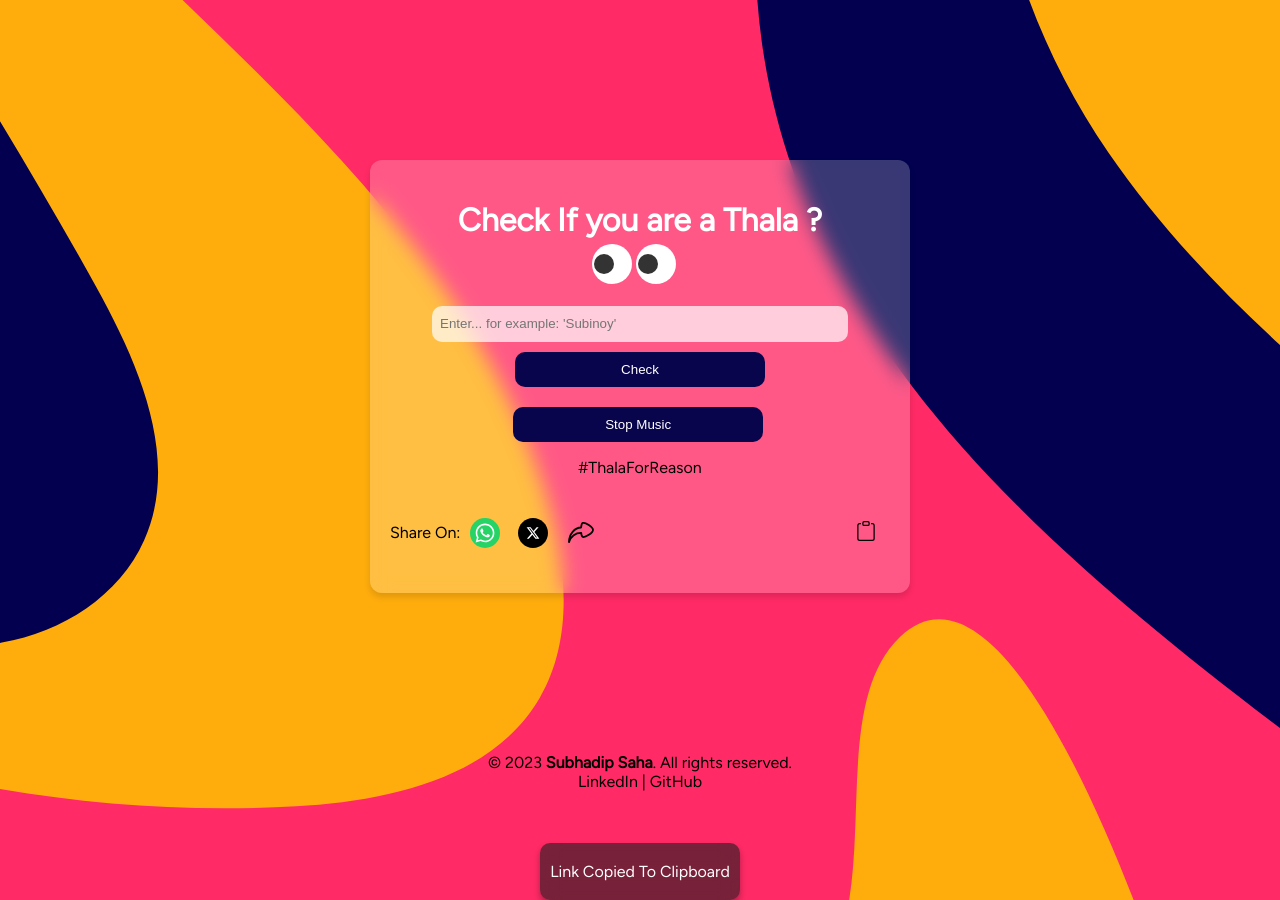
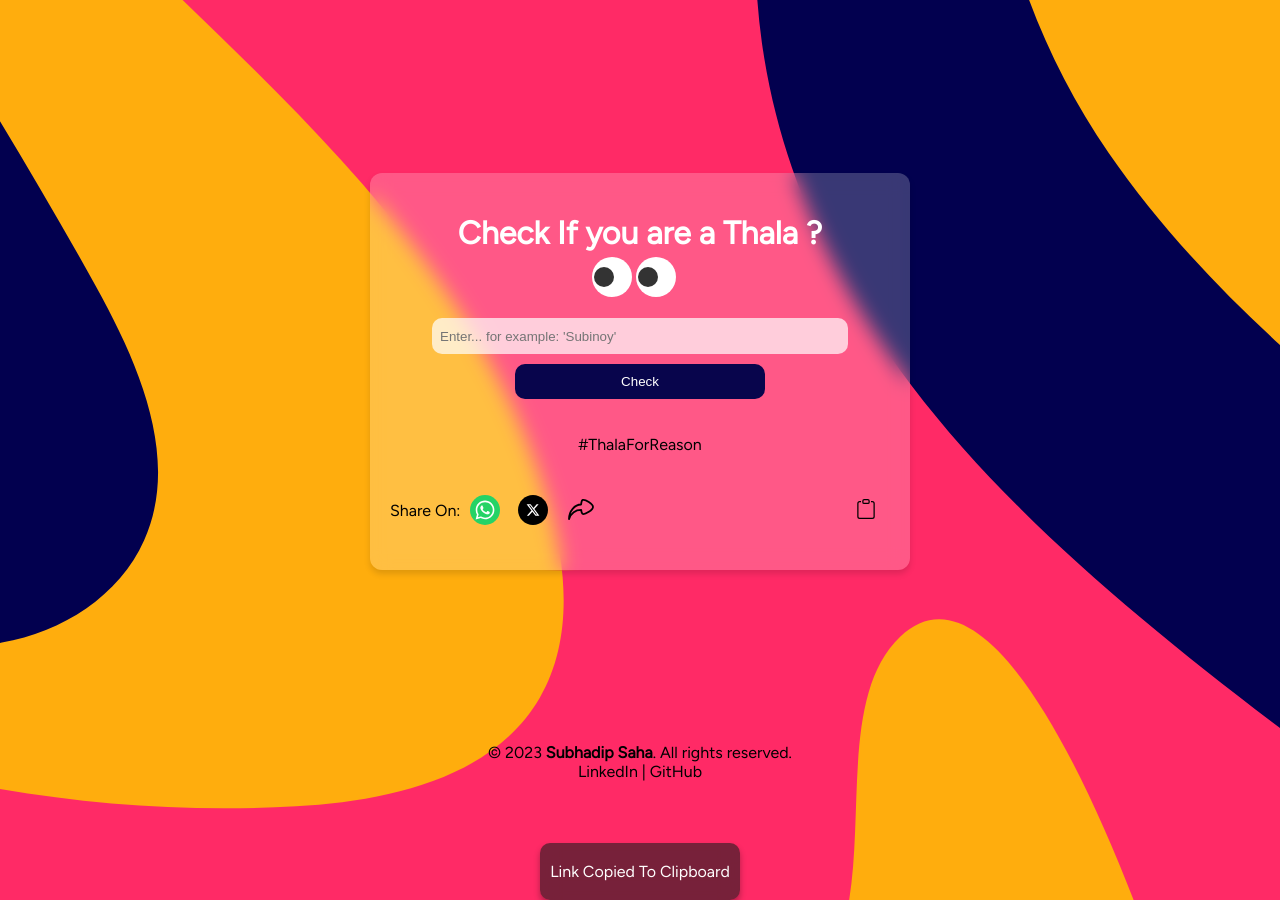
Before and after one commit to subh05sus/ThalaForReason, a website: page src/index.html in a window 1280 px wide. Drawn offline with nearby package versions, Linux system fonts and the light colour scheme; a web font is replaced by a local one.

Commit message:
Revert "stop music button added "

```diff
--- a/src/index.html
+++ b/src/index.html
@@ -33,7 +33,6 @@
       <div id="resultContainer">
         <p id="resultText"></p>
       </div>
-      <button type="button" id="stop-music" onclick="Stopmusic()">Stop Music</button>
     <div class="thala">
       <p class="tfr">#ThalaForReason</p>
     </div>
--- a/src/index.js
+++ b/src/index.js
@@ -18,11 +18,7 @@ document.addEventListener("DOMContentLoaded", function () {
 });
 // index.js
 const button = document.getElementsByClassName("checkButton");
-// function to stop music
-function Stopmusic(){
-  audio.pause();
-  audio.currentTime = 0; // Set playback position to the beginning
-}
+
 async function generateContent() {
   if (button.disabled === true) {
     return;
--- a/src/styles.css
+++ b/src/styles.css
@@ -207,6 +207,3 @@ button:hover {
   border-radius: 50%;
   transform: translate(-50%,-50%);
 }
-#stop-music{
-  margin-left: 7.7rem;
-}
```
